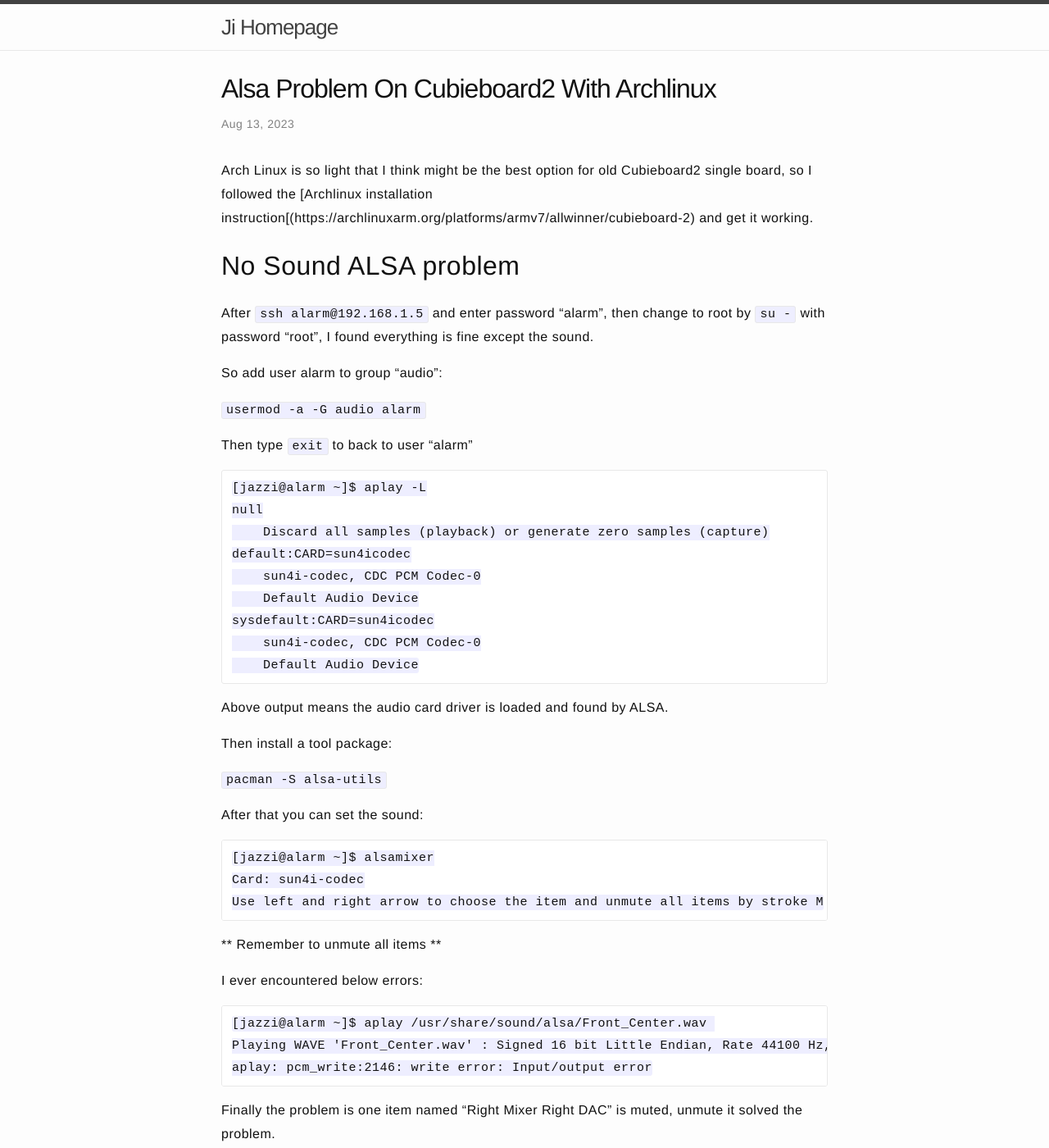
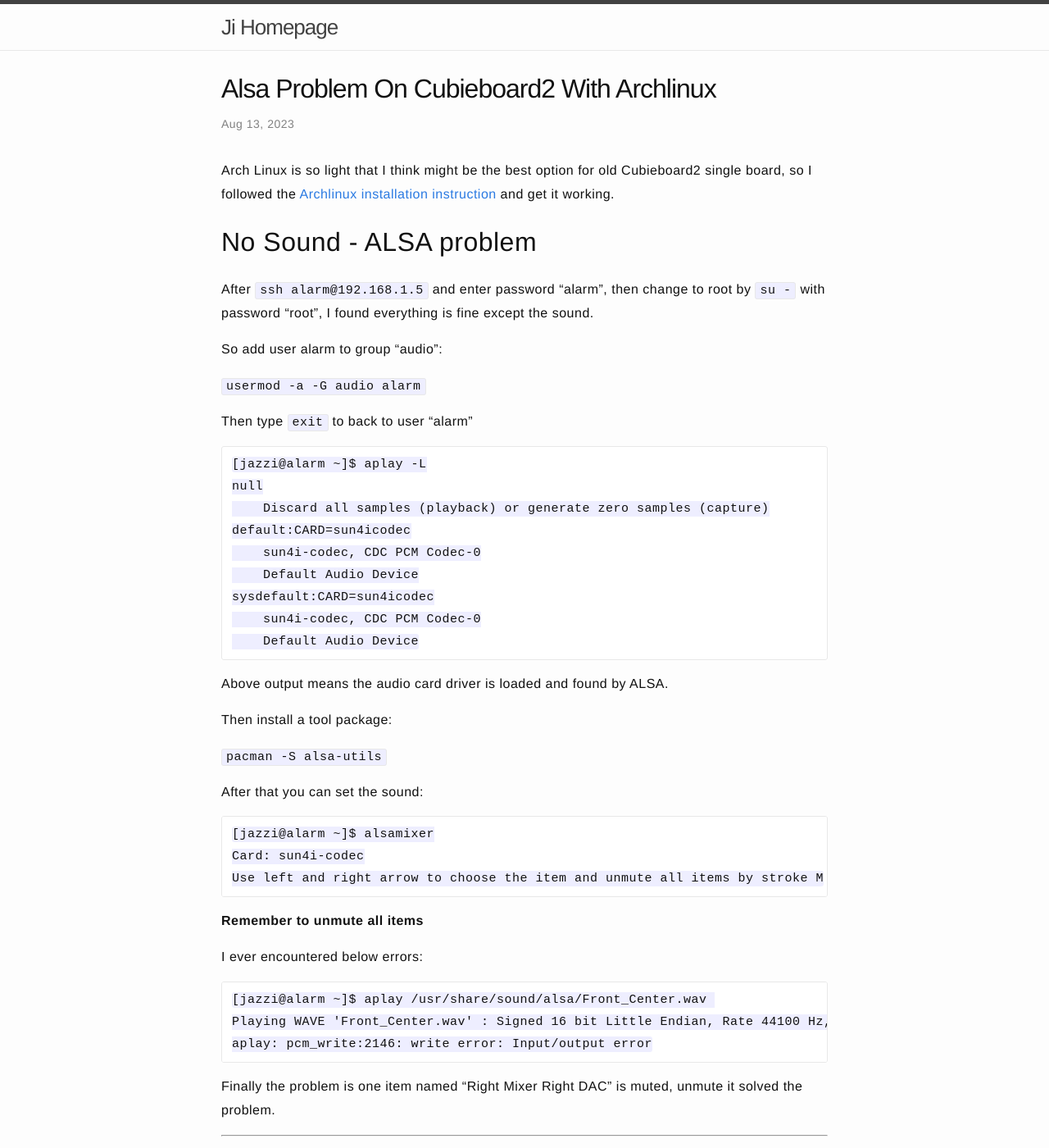
Before and after one commit to jazzi/jazzi.github.io, a Jekyll site: the page built from _posts/2023-08-13-alsa-problem-on-cubieboard2-with-archlinux.md, in a window 1280 px wide and 1400 px high. Shown: the whole window at 82% size. Built offline with Jekyll 4.4.1, drawn with Linux system fonts in a browser that asks for light colours; some of the changed text lies outside the part shown.

Commit message:
new post

````diff
--- a/_posts/2023-08-13-alsa-problem-on-cubieboard2-with-archlinux.md
+++ b/_posts/2023-08-13-alsa-problem-on-cubieboard2-with-archlinux.md
@@ -2,9 +2,9 @@
 layout: post
 ---
 
-Arch Linux is so light that I think might be the best option for old Cubieboard2 single board, so I followed the [Archlinux installation instruction[(https://archlinuxarm.org/platforms/armv7/allwinner/cubieboard-2) and get it working.
+Arch Linux is so light that I think might be the best option for old Cubieboard2 single board, so I followed the [Archlinux installation instruction](https://archlinuxarm.org/platforms/armv7/allwinner/cubieboard-2) and get it working.
 
-## No Sound ALSA problem
+## No Sound - ALSA problem
 
 After `ssh alarm@192.168.1.5` and enter password "alarm", then change to root by `su -` with password "root", I found everything is fine except the sound.
 
@@ -40,7 +40,7 @@ Card: sun4i-codec
 Use left and right arrow to choose the item and unmute all items by stroke M
 ```
 
-** Remember to unmute all items **
+**Remember to unmute all items**
 
 I ever encountered below errors:
 
@@ -52,9 +52,11 @@ aplay: pcm_write:2146: write error: Input/output error
 
 Finally the problem is one item named "Right Mixer Right DAC" is muted, unmute it solved the problem.
 
+---
+
 ## Configure the system
 
-1. Set the mirror by edit /etc/pacman.d/mirrorlist and add server Server = https://mirrors.bfsu.edu.cn/archlinuxarm/$arch/$repo
+1. Set the mirror by edit /etc/pacman.d/mirrorlist and add server *Server = https://mirrors.bfsu.edu.cn/archlinuxarm/$arch/$repo*
 2. Edit file /etc/locale.gen and uncomment en_US-UTF8 then run `locale-gen` and `localectl set-locale en_US.UTF8`
 3. Set timezone by run `timedatectl set-timezone Asia/Shanghai`
 4. Add user alarm to group **audio** by `usermod -a -G audio alarm`
````
